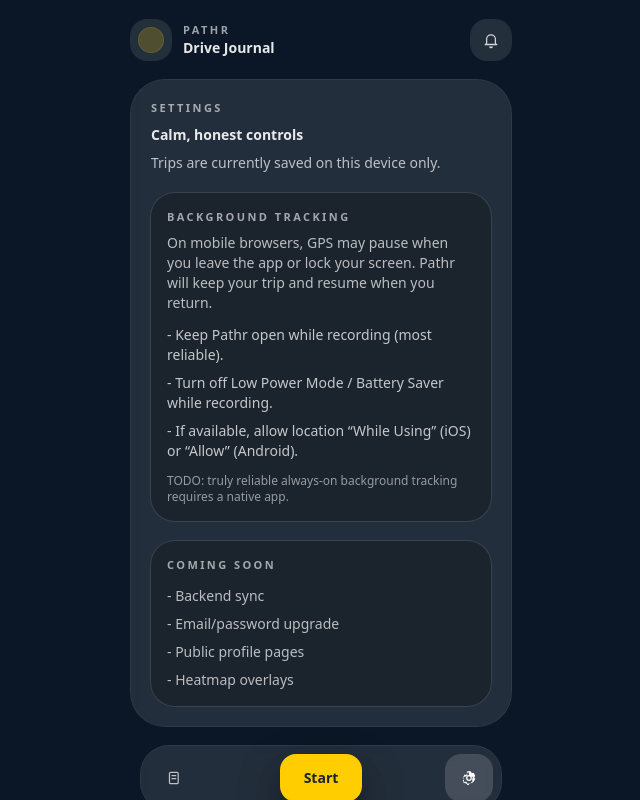
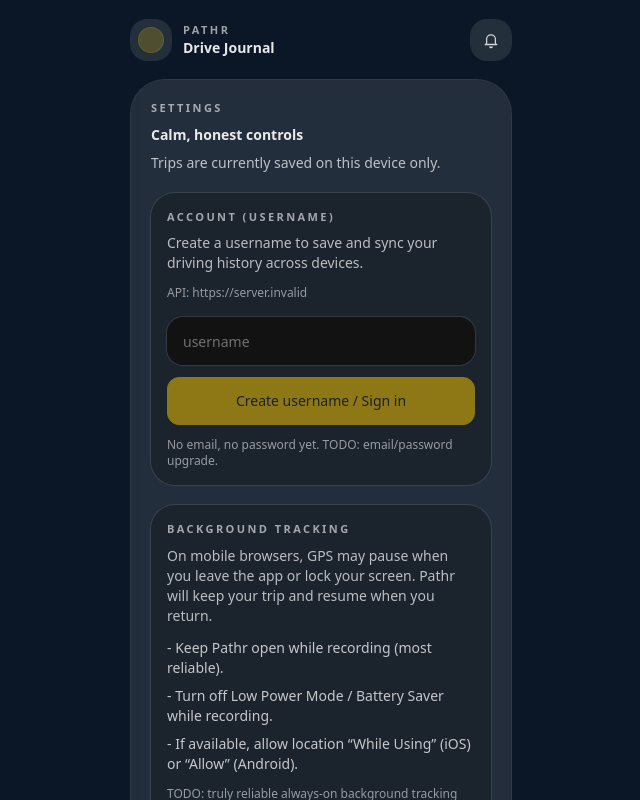
Before and after one commit to oooAHOYooo/pathr, a React (Vite) app in the folder apps/pathr-web/: page /app/settings in a window 1280 px wide. Shown: the top 800 px of the page, without its empty margins (319-959 px from the left). Built offline with nearby package versions, Linux system fonts and the light colour scheme; no server answers.

Commit message:
feat: username login for render api

```diff
--- /dev/null
+++ b/apps/pathr-web/src/api/client.ts
@@ -0,0 +1,44 @@
+export type ApiAuth = { userId: string; username: string; token: string };
+
+function getApiBaseUrl() {
+  const fromEnv = (import.meta as any)?.env?.VITE_API_URL as string | undefined;
+  if (fromEnv && typeof fromEnv === "string" && fromEnv.trim()) return fromEnv.trim().replace(/\/+$/, "");
+  // Local dev fallback (API service)
+  return "http://127.0.0.1:3001";
+}
+
+const API_BASE = getApiBaseUrl();
+
+export function apiBaseUrl() {
+  return API_BASE;
+}
+
+async function jsonFetch<T>(path: string, init?: RequestInit): Promise<T> {
+  const res = await fetch(`${API_BASE}${path}`, {
+    ...init,
+    headers: {
+      "content-type": "application/json",
+      ...(init?.headers ?? {})
+    }
+  });
+  const data = await res.json().catch(() => ({}));
+  if (!res.ok) {
+    const msg = (data as any)?.error ?? `Request failed (${res.status})`;
+    throw new Error(msg);
+  }
+  return data as T;
+}
+
+export async function apiSignup(username: string): Promise<ApiAuth> {
+  const data = await jsonFetch<{ userId: string; username: string; token: string }>("/v1/signup", {
+    method: "POST",
+    body: JSON.stringify({ username })
+  });
+  return { userId: data.userId, username: data.username, token: data.token };
+}
+
+export async function apiMe(token: string): Promise<{ userId: string; username: string }> {
+  return await jsonFetch("/v1/me", {
+    headers: { authorization: `Bearer ${token}` }
+  });
+}
--- /dev/null
+++ b/apps/pathr-web/src/auth/AuthProvider.tsx
@@ -0,0 +1,113 @@
+import { createContext, useContext, useEffect, useMemo, useState } from "react";
+import { apiMe, apiSignup, type ApiAuth } from "../api/client";
+
+export type AuthState = {
+  userId: string;
+  username: string;
+  token: string;
+} | null;
+
+type AuthContextValue = {
+  auth: AuthState;
+  isLoading: boolean;
+  error: string | null;
+  loginWithUsername: (username: string) => Promise<void>;
+  logout: () => void;
+};
+
+const KEY = "pathr.auth.v1";
+
+function loadAuth(): AuthState {
+  try {
+    const raw = localStorage.getItem(KEY);
+    if (!raw) return null;
+    const parsed = JSON.parse(raw) as any;
+    if (!parsed || typeof parsed !== "object") return null;
+    if (typeof parsed.userId !== "string" || typeof parsed.username !== "string" || typeof parsed.token !== "string") return null;
+    return { userId: parsed.userId, username: parsed.username, token: parsed.token };
+  } catch {
+    return null;
+  }
+}
+
+function saveAuth(auth: AuthState) {
+  try {
+    if (!auth) localStorage.removeItem(KEY);
+    else localStorage.setItem(KEY, JSON.stringify(auth));
+  } catch {
+    // ignore
+  }
+}
+
+const AuthContext = createContext<AuthContextValue | null>(null);
+
+export function AuthProvider({ children }: { children: React.ReactNode }) {
+  const [auth, setAuth] = useState<AuthState>(() => loadAuth());
+  const [isLoading, setIsLoading] = useState<boolean>(Boolean(auth));
+  const [error, setError] = useState<string | null>(null);
+
+  // Validate stored token on boot. If it fails, clear it.
+  useEffect(() => {
+    let cancelled = false;
+    async function run() {
+      if (!auth?.token) return;
+      setIsLoading(true);
+      try {
+        const me = await apiMe(auth.token);
+        if (cancelled) return;
+        setAuth({ ...auth, userId: me.userId, username: me.username });
+        setError(null);
+      } catch (e: any) {
+        if (cancelled) return;
+        setAuth(null);
+        setError(e?.message ?? "Session expired");
+      } finally {
+        if (!cancelled) setIsLoading(false);
+      }
+    }
+    void run();
+    return () => {
+      cancelled = true;
+    };
+    // eslint-disable-next-line react-hooks/exhaustive-deps
+  }, []);
+
+  useEffect(() => {
+    saveAuth(auth);
+  }, [auth]);
+
+  const loginWithUsername = async (username: string) => {
+    setIsLoading(true);
+    try {
+      const next: ApiAuth = await apiSignup(username);
+      setAuth(next);
+      setError(null);
+    } catch (e: any) {
+      setError(e?.message ?? "Login failed");
+      throw e;
+    } finally {
+      setIsLoading(false);
+    }
+  };
+
+  const logout = () => setAuth(null);
+
+  const value: AuthContextValue = useMemo(
+    () => ({
+      auth,
+      isLoading,
+      error,
+      loginWithUsername,
+      logout
+    }),
+    [auth, isLoading, error]
+  );
+
+  return <AuthContext.Provider value={value}>{children}</AuthContext.Provider>;
+}
+
+export function useAuth() {
+  const ctx = useContext(AuthContext);
+  if (!ctx) throw new Error("useAuth must be used within AuthProvider");
+  return ctx;
+}
--- a/apps/pathr-web/src/main.tsx
+++ b/apps/pathr-web/src/main.tsx
@@ -4,14 +4,17 @@
 import { AppRoutes } from "./routes/AppRoutes";
 import "leaflet/dist/leaflet.css";
 import { RecordingProvider } from "./recording/RecordingProvider";
+import { AuthProvider } from "./auth/AuthProvider";
 import "./index.css";
 
 ReactDOM.createRoot(document.getElementById("root")!).render(
   <React.StrictMode>
     <BrowserRouter>
-      <RecordingProvider>
-        <AppRoutes />
-      </RecordingProvider>
+      <AuthProvider>
+        <RecordingProvider>
+          <AppRoutes />
+        </RecordingProvider>
+      </AuthProvider>
     </BrowserRouter>
   </React.StrictMode>
 );
--- a/apps/pathr-web/src/pages/SettingsPage.tsx
+++ b/apps/pathr-web/src/pages/SettingsPage.tsx
@@ -1,4 +1,20 @@
+import { useMemo, useState } from "react";
+import { apiBaseUrl } from "../api/client";
+import { Button } from "../components/Button";
+import { useAuth } from "../auth/AuthProvider";
+
+function validateUsername(raw: string): string | null {
+  const v = raw.trim().toLowerCase();
+  if (v.length < 3 || v.length > 20) return "Username must be 3–20 characters.";
+  if (!/^[a-z0-9_]+$/.test(v)) return "Use lowercase letters, numbers, or underscore only.";
+  return null;
+}
+
 export function SettingsPage() {
+  const { auth, loginWithUsername, logout, isLoading, error } = useAuth();
+  const [username, setUsername] = useState("");
+  const usernameError = useMemo(() => (username ? validateUsername(username) : null), [username]);
+  const apiUrl = apiBaseUrl();
   return (
     <div className="space-y-4">
       <div className="overflow-hidden rounded-[34px] bg-white/10 ring-1 ring-white/15 backdrop-blur">
@@ -6,6 +22,59 @@
           <div className="text-[11px] font-semibold uppercase tracking-[0.22em] text-white/60">Settings</div>
           <div className="mt-2 text-sm font-semibold text-white/90">Calm, honest controls</div>
           <div className="mt-2 text-sm text-white/70">Trips are currently saved on this device only.</div>
+
+          <div className="mt-5 rounded-3xl bg-black/25 p-4 ring-1 ring-white/10">
+            <div className="text-[11px] font-semibold uppercase tracking-[0.22em] text-white/60">Account (username)</div>
+            <div className="mt-2 text-sm text-white/70">
+              {auth ? (
+                <>
+                  Signed in as <span className="font-semibold text-white/90">@{auth.username}</span>
+                </>
+              ) : (
+                <>Create a username to save and sync your driving history across devices.</>
+              )}
+            </div>
+
+            <div className="mt-3 text-xs text-white/55">API: {apiUrl}</div>
+
+            {!auth ? (
+              <div className="mt-4 space-y-3">
+                <input
+                  value={username}
+                  onChange={(e) => setUsername(e.target.value)}
+                  className="h-12 w-full rounded-2xl bg-white/8 px-4 text-sm text-white/90 ring-1 ring-white/10 outline-none placeholder:text-white/40 focus:ring-accent/40"
+                  placeholder="username"
+                  autoCapitalize="none"
+                  autoCorrect="off"
+                  inputMode="text"
+                />
+                {usernameError ? <div className="text-sm text-white/70">{usernameError}</div> : null}
+                {error ? <div className="text-sm text-white/70">{error}</div> : null}
+                <Button
+                  variant="primary"
+                  className="h-12 w-full rounded-2xl"
+                  disabled={Boolean(usernameError) || !username.trim() || isLoading}
+                  onClick={async () => {
+                    if (usernameError) return;
+                    await loginWithUsername(username);
+                    setUsername("");
+                  }}
+                  type="button"
+                >
+                  {isLoading ? "Signing in…" : "Create username / Sign in"}
+                </Button>
+                <div className="text-xs text-white/55">
+                  No email, no password yet. TODO: email/password upgrade.
+                </div>
+              </div>
+            ) : (
+              <div className="mt-4">
+                <Button className="h-12 w-full rounded-2xl" onClick={logout} type="button">
+                  Log out
+                </Button>
+              </div>
+            )}
+          </div>
 
           <div className="mt-5 rounded-3xl bg-black/25 p-4 ring-1 ring-white/10">
             <div className="text-[11px] font-semibold uppercase tracking-[0.22em] text-white/60">Background tracking</div>
```
